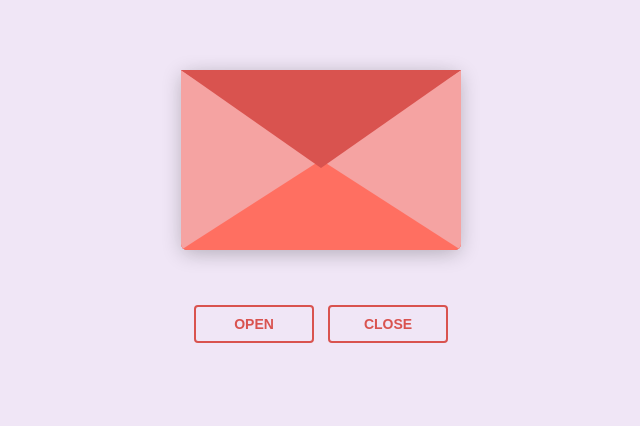
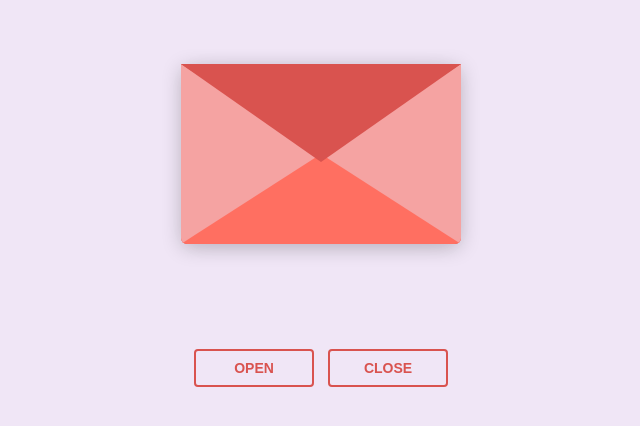
Before and after one commit to Mahmoud-Elkhateeb1/To-My-Princess, a plain HTML site: page index.html in a window 1280 px wide. Shown: the part 230-656 px from the top of the page, without its empty margins (319-959 px from the left). Drawn offline with nearby package versions, Linux system fonts and the light colour scheme.

Commit message:
first commit

```diff
--- a/index.html
+++ b/index.html
@@ -1,15 +1,16 @@
 <!DOCTYPE html>
 <html lang="en">
+
 <head>
     <meta charset="UTF-8" />
+    <meta name="viewport" content="width=device-width, initial-scale=1.0" />
     <title>To My Princess</title>
     <link rel="preconnect" href="https://fonts.googleapis.com" />
     <link rel="preconnect" href="https://fonts.gstatic.com" crossorigin />
-    <link
-      href="https://fonts.googleapis.com/css2?family=Dancing+Script:wght@400..700&display=swap"
-      rel="stylesheet" />
+    <link href="https://fonts.googleapis.com/css2?family=Dancing+Script:wght@400..700&display=swap" rel="stylesheet" />
     <link rel="stylesheet" href="love letter 2.css" />
 </head>
+
 <body>
     <!-- tiktok meowish -->
     <div class="envlope-wrapper">
@@ -34,7 +35,13 @@
         <button id="reset">Close</button>
     </div>
 
+    <audio id="bgm" loop>
+      <source src="love.mp3" type="audio/mpeg" />
+      Your browser does not support the audio element.
+    </audio>
+
     <script src="https://cdnjs.cloudflare.com/ajax/libs/jquery/3.5.1/jquery.min.js"></script>
     <script src="love letter 2.js"></script>
 </body>
+
 </html>
--- a/love letter 2.css
+++ b/love letter 2.css
@@ -1,13 +1,28 @@
+.envlope-wrapper {
+    display: flex;
+    justify-content: center;
+    align-items: center;
+    height: 100vh;
+    width: 100%;
+}
+
 #envelope {
     position: relative;
     width: 280px;
     height: 180px;
     border-bottom-left-radius: 6px;
     border-bottom-right-radius: 6px;
-  margin: 150px auto;
-  top: 150px;
-  background-color: #d9534f; /* Warm romantic red */
+    background-color: #d9534f;
+    /* Warm romantic red */
     box-shadow: 0 4px 20px rgba(0, 0, 0, 0.2);
+}
+
+body {
+    display: flex;
+    flex-direction: column;
+    justify-content: center;
+    align-items: center;
+    height: 100vh
 }
 
 .front {
@@ -22,16 +37,19 @@
     border-right: 140px solid transparent;
     border-bottom: 82px solid transparent;
     /* a little smaller */
-  border-top: 98px solid #d9534f; /* Same romantic red */
+    border-top: 98px solid #d9534f;
+    /* Same romantic red */
     /* a little larger */
     transform-origin: top;
     pointer-events: none;
 }
 
 .pocket {
-  border-left: 140px solid #f5a3a2; /* Soft pinkish red for the pocket */
+    border-left: 140px solid #f5a3a2;
+    /* Soft pinkish red for the pocket */
     border-right: 140px solid #f5a3a2;
-  border-bottom: 90px solid #ff6f61; /* Lighter romantic red */
+    border-bottom: 90px solid #ff6f61;
+    /* Lighter romantic red */
     border-top: 90px solid transparent;
     border-bottom-left-radius: 6px;
     border-bottom-right-radius: 6px;
@@ -64,12 +82,13 @@
     left: 10%;
     width: 80%;
     height: 14%;
-  background-color: #ffe6e6; /* Light romantic tone */
+    background-color: #ffe6e6;
+    /* Light romantic tone */
 }
 
 .words.line1 {
     top: 10%;
-  font-size: 0.8rem;
+    font-size: 0.5rem;
     width: 20%;
     height: 7%;
     font-size: 0.7rem;
@@ -78,7 +97,7 @@
 .words.line2 {
     top: 30%;
     text-align: center;
-  font-size: 1.05rem;
+    font-size: 1rem;
 }
 
 .words.line3 {
@@ -140,7 +159,8 @@
     top: 0;
     width: 50px;
     height: 80px;
-  background: #e60073; /* Deep romantic pink */
+    background: #e60073;
+    /* Deep romantic pink */
     border-radius: 50px 50px 0 0;
     transform: rotate(-45deg);
     transform-origin: 0 100%;
@@ -203,6 +223,7 @@
         top: -600px;
     }
 }
+
 @keyframes slideUp {
     0% {
         top: 0;
@@ -211,6 +232,7 @@
         top: -600px;
     }
 }
+
 @-webkit-keyframes sideSway {
     0% {
         margin-left: 0px;
@@ -219,6 +241,7 @@
         margin-left: 50px;
     }
 }
+
 @keyframes sideSway {
     0% {
         margin-left: 0px;
@@ -227,8 +250,10 @@
         margin-left: 50px;
     }
 }
+
 body {
-  background-color: #f0e6f6; /* Soft lavender for a romantic, dreamy feel */
+    background-color: #f0e6f6;
+    /* Soft lavender for a romantic, dreamy feel */
 }
 
 .envlope-wrapper {
--- a/love letter 2.js
+++ b/love letter 2.js
@@ -1,22 +1,26 @@
-$(document).ready(function () {
+$(document).ready(function() {
     var envelope = $("#envelope");
     var btn_open = $("#open");
     var btn_reset = $("#reset");
+    var audio = document.getElementById("bgm");
 
-  envelope.click(function () {
+    envelope.click(function() {
         open();
     });
-  btn_open.click(function () {
+    btn_open.click(function() {
         open();
     });
-  btn_reset.click(function () {
+    btn_reset.click(function() {
         close();
     });
 
     function open() {
         envelope.addClass("open").removeClass("close");
+        audio.play();
     }
+
     function close() {
         envelope.addClass("close").removeClass("open");
+        // audio.pause();
     }
 });
```
Also changed, not shown: 1 other file. Lines whose indentation alone changed are shown as unchanged.
